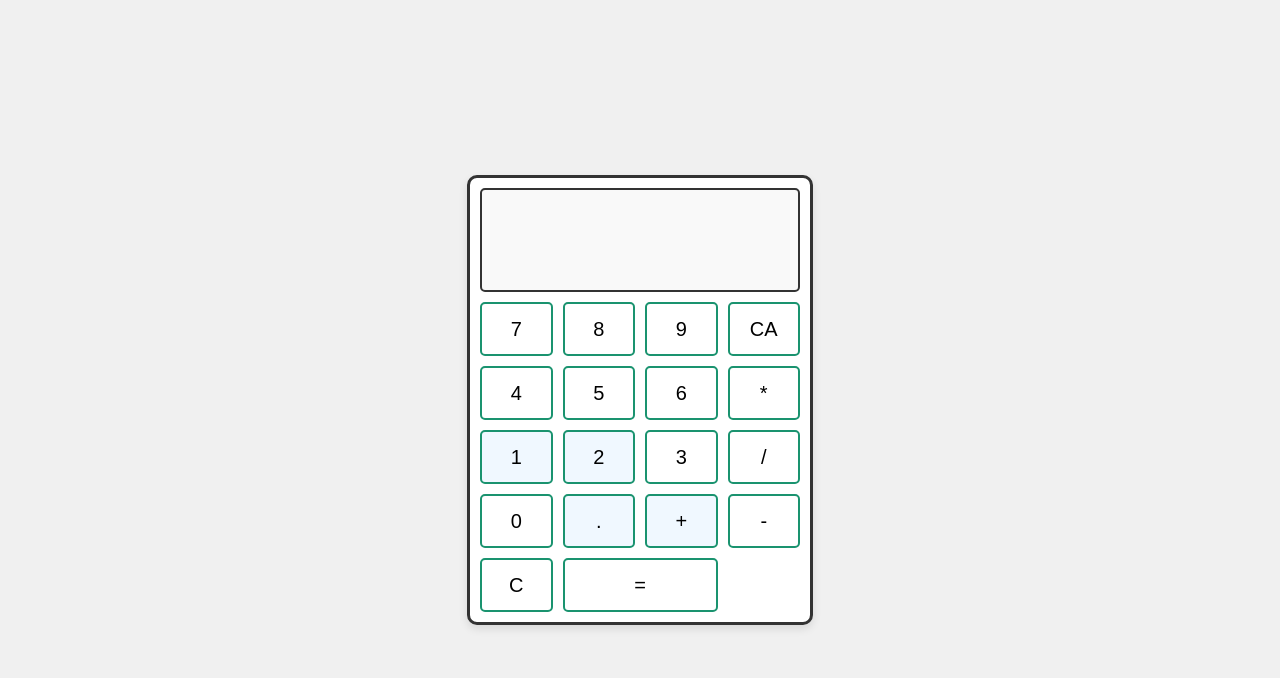
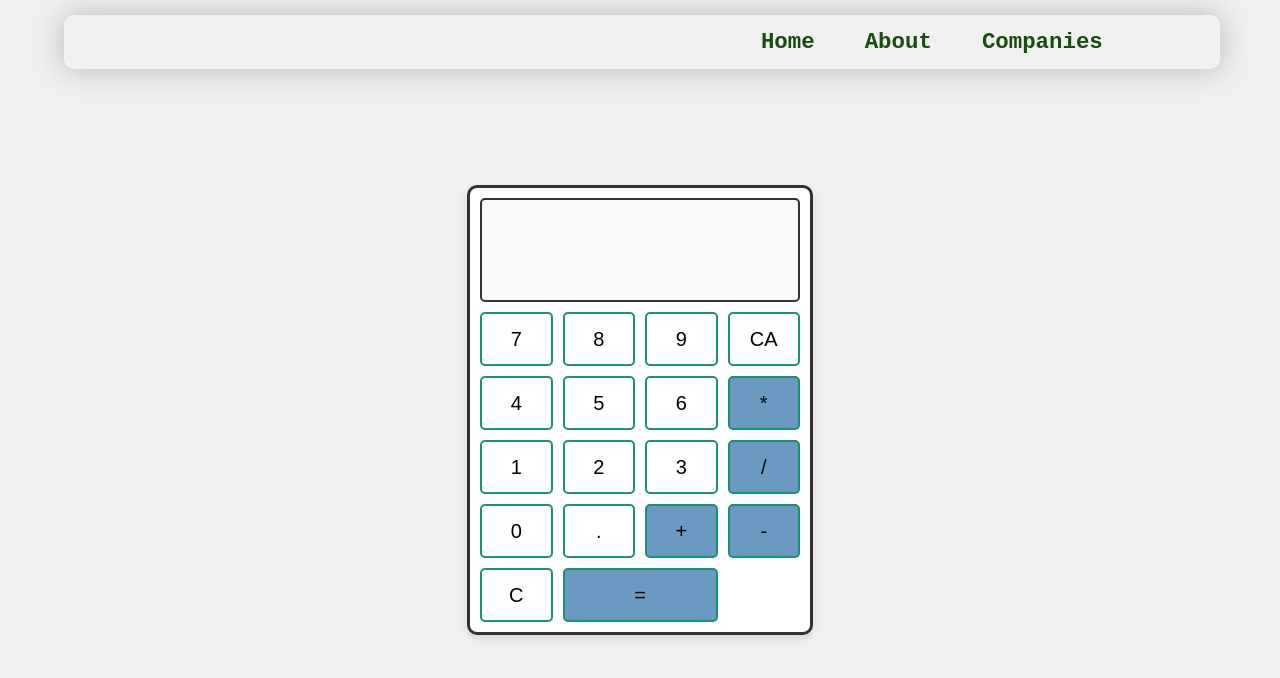
Before and after one commit to Aitzaz-Hakro/JavaScript_Learning, a plain HTML site: page calculator.html in a window 1280 px wide. Drawn offline with Linux system fonts and the light colour scheme.

Commit message:
Refactor calculator layout and enhance styling for header and key colors

```diff
--- a/calculator.css
+++ b/calculator.css
@@ -1,14 +1,22 @@
 
 body {
-    display: flex;
-    justify-content: center;
-    align-items: center;
     height: 100vh;
     margin: 0;
     background-color: #f0f0f0;
     font-family: Arial, sans-serif;
+    width: 100vw;
+    overflow: scroll;
 }
 
+.container{
+    margin-top: 10px;
+    width: 100vw;
+    height: 100vh;
+    display: flex;
+    justify-content: center;
+    align-items: center;
+
+}
 .calculator {
     width: 320px;
     border: 3px solid #333;
@@ -85,18 +93,55 @@ body {
 }
 
 /* Different colors for operators */
-.key:nth-child(9),
-.key:nth-child(10),
-.key:nth-child(14),
-.key:nth-child(15) {
-    background-color: #f0f8ff;
+.key:nth-child(8),
+.key:nth-child(12),
+.key:nth-child(15),
+.key:nth-child(16),
+.key:nth-child(18) {
+    background-color: #6a99c2;
 }
 
-.key:nth-child(9):hover,
-.key:nth-child(10):hover,
-.key:nth-child(14):hover,
-.key:nth-child(15):hover {
-    background-color: #d0e8ff;
+.key:nth-child(8):hover,
+.key:nth-child(12):hover,
+.key:nth-child(16):hover,
+.key:nth-child(15):hover,
+.key:nth-child(18):hover {
+    background-color: hsl(209, 100%, 91%);
     border-color: #0066cc;
     box-shadow: 0 2px 5px rgba(0, 102, 204, 0.3);
 }
+.headcont{
+    margin-left: 5%;
+    margin-top: 5px;
+    border-radius: 10px;
+    overflow: hidden;
+    width: 90%;
+    backdrop-filter: blur(5px);
+    position: fixed;
+    box-shadow: 0 0px 30px rgba(86, 87, 99, 0.37);
+    display: flex;
+    align-items: center;
+    justify-content: center;
+    height: 50px;
+    /* background-color: #333; */
+    border: 2px solid rgba(255, 255, 255, 0.18);
+}
+
+.headcont > ul{
+    right: 10%;
+    position: absolute ;
+    display: flex;
+    justify-content: center;
+    gap: 50px;
+    align-items: center;
+    list-style: none;
+}
+
+.headcont li, .headcont li a{
+
+    color: #174d0d !important;
+    font-weight: bolder;
+    font-family:'Courier New', Courier, monospace;
+    font-size: 1.4rem;
+    text-decoration: none;
+}
--- a/calculator.html
+++ b/calculator.html
@@ -7,6 +7,18 @@
     <link rel="stylesheet" href="calculator.css">
 </head>
 <body>
+
+    <header>
+        <div class="headcont">
+            <ul>
+                <li><a href="">Home</a></li>
+                <li><a href="">About</a></li>
+                <li><a href="">Companies</a></li>
+            </ul>
+        </div>
+    </header>
+
+    <div class="container">
         <div class="calculator">
             <div class="display" id="display">
 
@@ -35,6 +47,7 @@
                 <div class="key equal" onclick="calculate()">=</div>
             </div>
         </div>
+    </div>
 
     <script src="calc.js"></script>
 </body>
```
Lines whose indentation alone changed are shown as unchanged.
